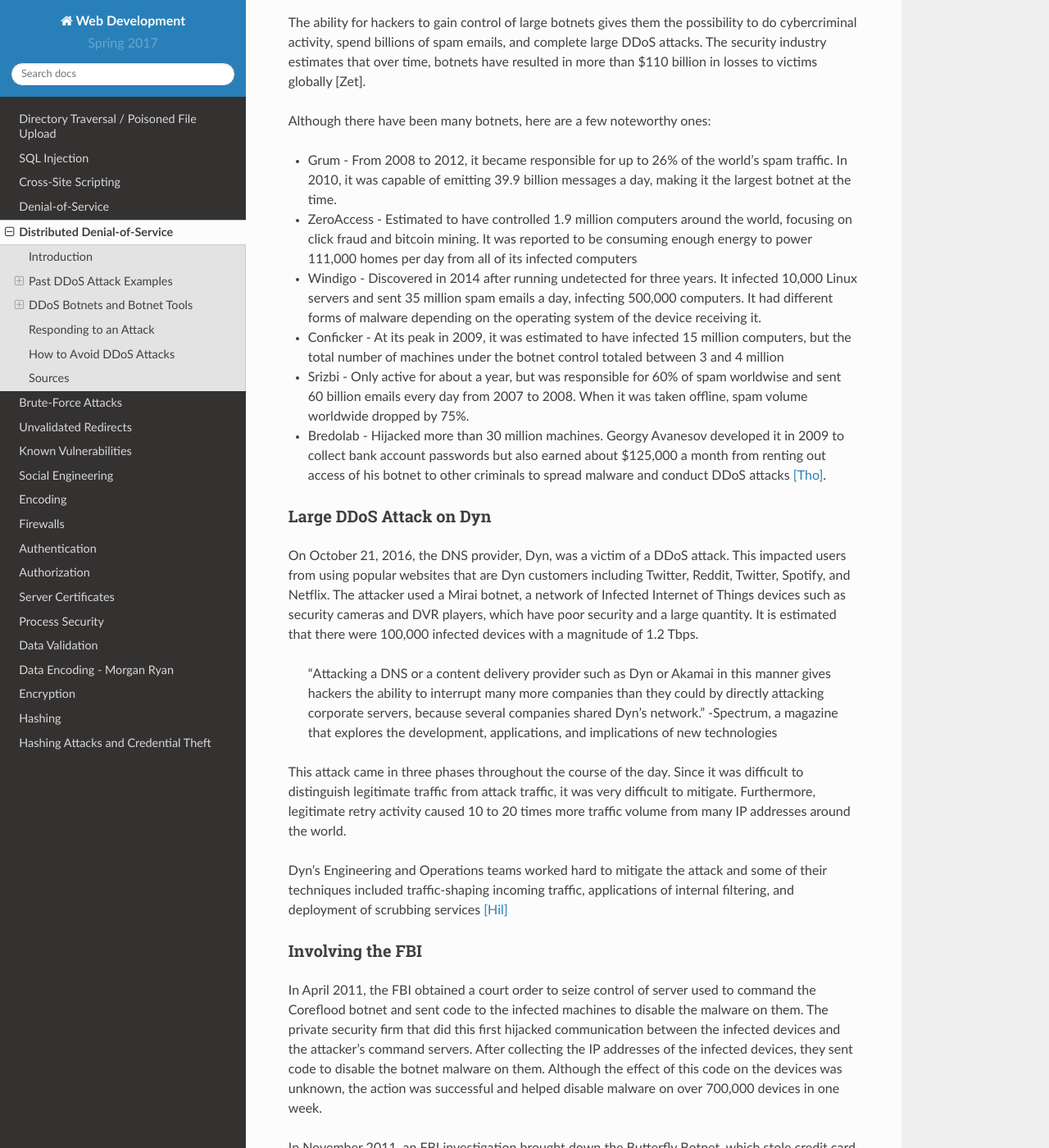
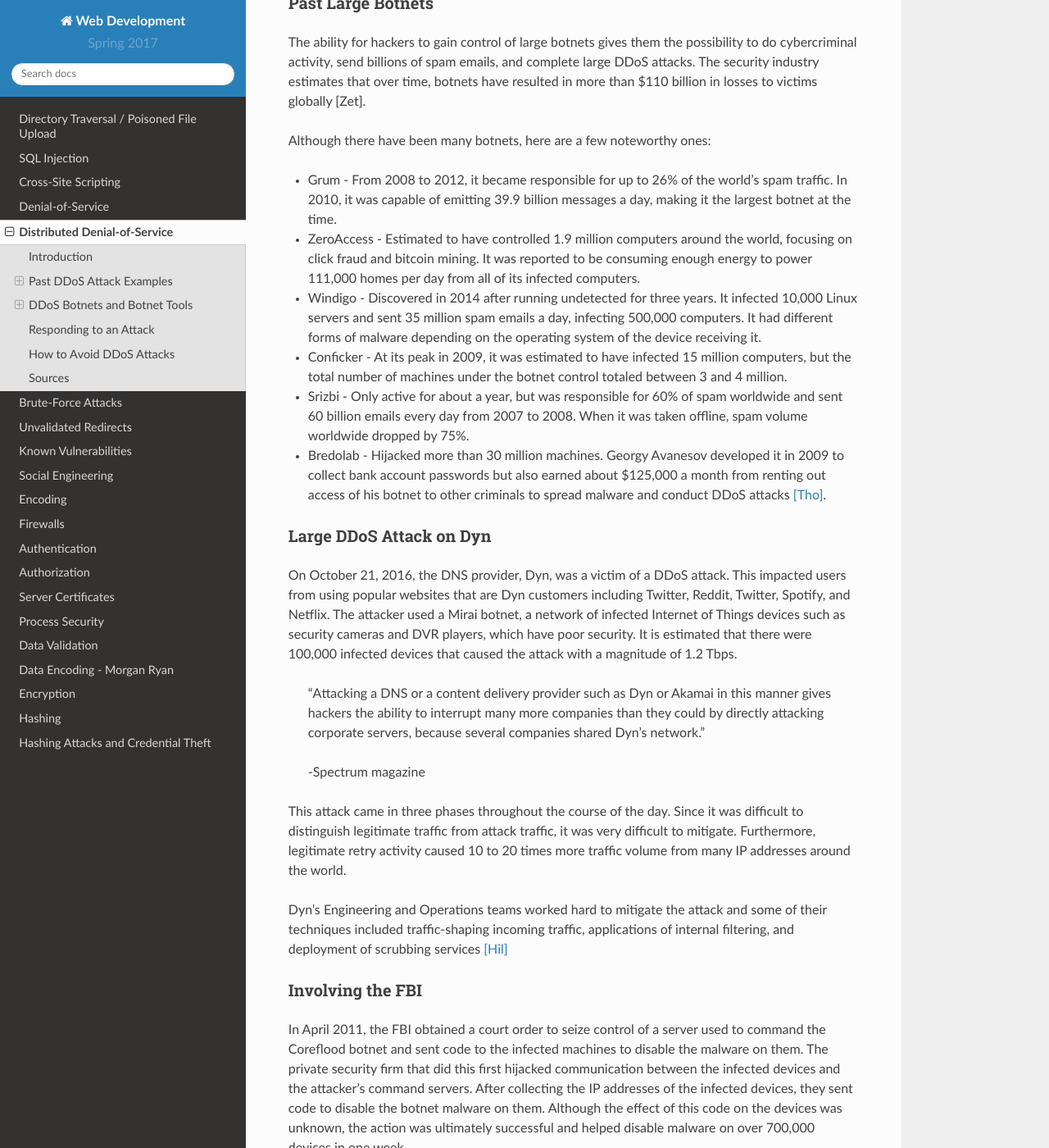
Before and after one commit to pvcraven/2017_web_security, a Sphinx documentation site: the page built from source/ddos/ddos.rst, in a window 1280 px wide and 1400 px high, scrolled down 1138 px. Shown: the whole window at 82% size. Built offline with Sphinx 7.4.7 and the Read the Docs theme 2.0.0, drawn with Linux system fonts in a browser that asks for light colours; some of the changed text lies outside the part shown.

Commit message:
Small grammar changes

```diff
--- a/source/ddos/ddos.rst
+++ b/source/ddos/ddos.rst
@@ -28,15 +28,15 @@
 gains control using malware, another term for software that is intended to
 damage or disable computer systems, or bypassing their security. The
 computers that are under the control of the attacker are called zombies or
-bots. There can be any number of zombie computers from ten to thousands
-to make up a botnet [Rou]_.
+bots. There can be any number of zombie computers from ten to thousands, or
+even millions that make up a botnet [Rou]_.
 
 Past DDoS Attack Examples
 -------------------------
 Past Large Botnets
 ~~~~~~~~~~~~~~~~~~
 The ability for hackers to gain control of large botnets gives them the
-possibility to do cybercriminal activity, spend billions of spam emails,
+possibility to do cybercriminal activity, send billions of spam emails,
 and complete large DDoS attacks. The security industry estimates that over time,
 botnets have resulted in more than $110 billion in losses to victims globally
 [Zet]_.
@@ -49,16 +49,16 @@
 * ZeroAccess - Estimated to have controlled 1.9 million computers around the
   world, focusing on click fraud and bitcoin mining. It was reported to be
   consuming enough energy to power 111,000 homes per day from all of its
-  infected computers
+  infected computers.
 * Windigo - Discovered in 2014 after running undetected for three years.
   It infected 10,000 Linux servers and sent 35 million spam emails a day,
   infecting 500,000 computers. It had different forms of malware depending
   on the operating system of the device receiving it.
 * Conficker - At its peak in 2009, it was estimated to have infected 15
   million computers, but the total number of machines under the botnet control
-  totaled between 3 and 4 million
+  totaled between 3 and 4 million.
 * Srizbi - Only active for about a year, but was responsible for 60% of spam
-  worldwise and sent 60 billion emails every day from 2007 to 2008. When it
+  worldwide and sent 60 billion emails every day from 2007 to 2008. When it
   was taken offline, spam volume worldwide dropped by 75%.
 * Bredolab - Hijacked more than 30 million machines. Georgy Avanesov developed
   it in 2009 to collect bank account passwords but also earned about $125,000
@@ -70,17 +70,17 @@
 On October 21, 2016, the DNS provider, Dyn, was a victim of a DDoS attack.
 This impacted users from using popular websites that are Dyn customers
 including Twitter, Reddit, Twitter, Spotify, and Netflix. The attacker
-used a Mirai botnet, a network of Infected Internet of Things devices such
-as security cameras and DVR players, which have poor security and a
-large quantity. It is estimated that there were 100,000 infected devices
-with a magnitude of 1.2 Tbps.
+used a Mirai botnet, a network of infected Internet of Things devices such
+as security cameras and DVR players, which have poor security.
+It is estimated that there were 100,000 infected devices that caused the
+attack with a magnitude of 1.2 Tbps.
 
   "Attacking a DNS or a content delivery provider such as Dyn or Akamai in
   this manner gives hackers the ability to interrupt many more companies
   than they could by directly attacking corporate servers, because several
   companies shared Dyn's network."
-  -Spectrum, a magazine that explores the development, applications, and
-  implications of new technologies
+
+  -Spectrum magazine
 
 This attack came in three phases throughout the course of the day. Since it was
 difficult to distinguish legitimate traffic from attack traffic, it was very
@@ -93,21 +93,21 @@
 
 Involving the FBI
 ~~~~~~~~~~~~~~~~~
-In April 2011, the FBI obtained a court order to seize control of server used to
+In April 2011, the FBI obtained a court order to seize control of a server used to
 command the Coreflood botnet and sent code to the infected machines to disable
 the malware on them. The private security firm that did this first hijacked
 communication between the infected devices and the attacker's command servers.
 After collecting the IP addresses of the infected devices, they sent code to
 disable the botnet malware on them. Although the effect of this code on the
-devices was unknown, the action was successful and helped disable malware on
-over 700,000 devices in one week.
+devices was unknown, the action was ultimately successful and helped disable
+malware on over 700,000 devices in one week.
 
 In November 2011, an FBI investigation brought down the Butterfly Botnet,
 which stole credit card and bank account information. It was comprised of over
 11 million infected devices and resulted in over $850 million losses. Overall,
 10 individuals were arrested from several countries.
 
-In May 2014, the FBI found one of the co-developers of the malware Backshades,
+In May 2014, the FBI arrested one of the co-developers of the malware Backshades,
 which was used to infect over 500,000 devices around the world. The FBI held
 over 100 interviews, 100 email and physical search warrants, and seized more
 than 1,900 domains used to control infected devices [Dem]_.
@@ -117,14 +117,14 @@
 Botnets are available from many different sources and are auctioned and traded
 by hackers. There are even online marketplaces for trading huge numbers of
 malware-infected computers. They can be rented and used for DDoS or various
-other attacks for a low cost, although the impact on these users can vary.
+other attacks for a low cost, although the impact of these attacks can vary.
 
 Analysis of a Mirai Botnet
 ~~~~~~~~~~~~~~~~~~~~~~~~~~
 On September 20, 2016, the website of journalist Brian Krebs was subject to a
 very large DDoS attack. Like the attack on Dyn, the attacker used a Mirai
 botnet, mostly made up of hacked CCTV security cameras. An analysis by Ben
-Herzber, Dima Bekerman, and Igal Zeifman with their new Mirai scanner found that
+Herzber, Dima Bekerman, and Igal Zeifman with their Mirai scanner found that
 the attack was made up of 49,657 unique IP addresses and devices in 164
 different countries.
 
```
Also changed, not shown: other parts of source/ddos/ddos.rst (+13 -12 lines).
